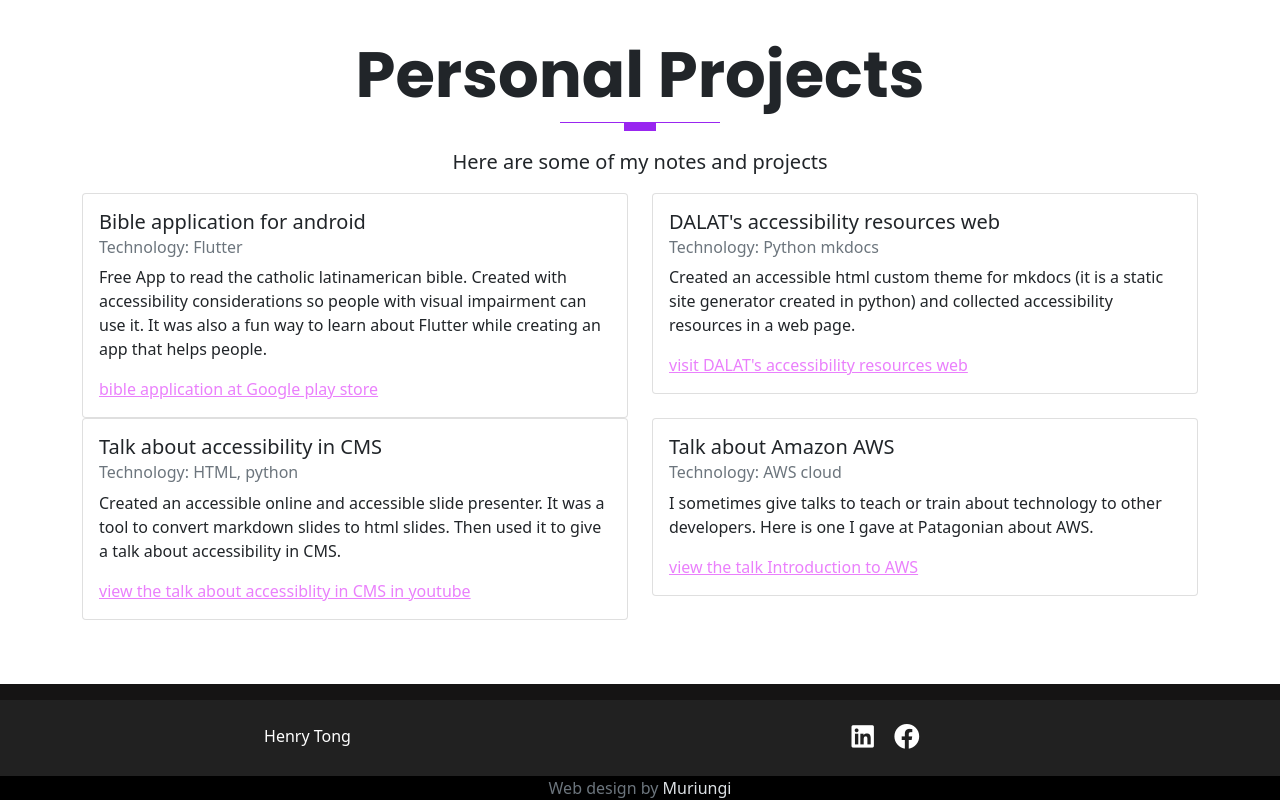
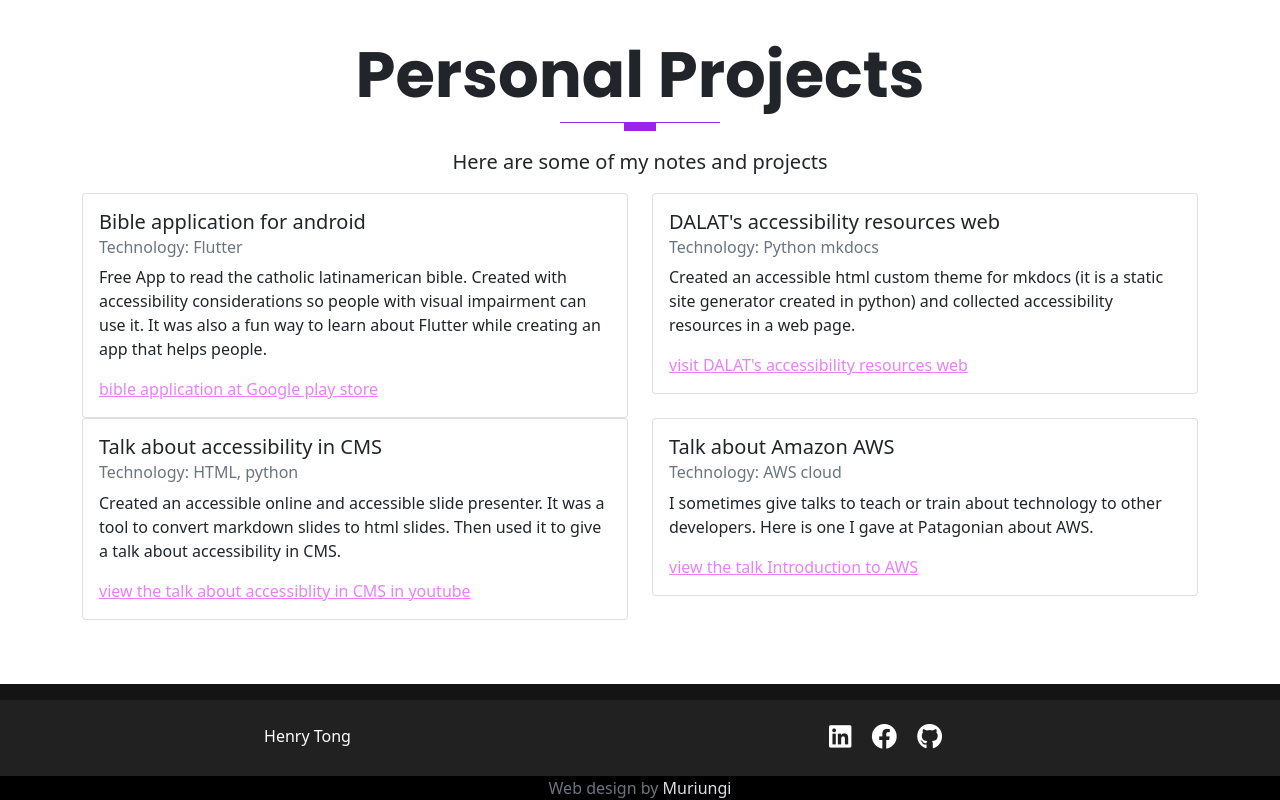
Before and after one commit to henrytongv/henrytongv.github.io, a plain HTML site: page index.html in a window 1280 px wide. Shown: the part 1722-2522 px from the top of the page. Drawn offline with Linux system fonts and the light colour scheme.

Commit message:
update2023

```diff
--- a/index.html
+++ b/index.html
@@ -11,7 +11,7 @@
     <link rel="shortcut icon" href="images/favicon.ico">
 </head>
 <body>
-<!-- //////////////////////////////////////////////////////// ////////////////////////////////
+<!-- ////////////////////////////////////////////////////////////////////////////////////////
                                START SECTION 1 - THE NAVBAR SECTION
 /////////////////////////////////////////////////////////////////////////////////////////////-->
 <nav class="navbar navbar-expand-lg navbar-dark menu shadow fixed-top">
@@ -187,11 +187,11 @@
         <div class="col-lg-7 col-md-6">
           <!--
           <a href="#"><i class="fab fa-twitter"></i></a>
-          <a href="#"><i class="fab fa-github"></i></a>
           <a href="#"><i class="fab fa-instagram"></i></a>
            -->
-           <a href="http://www.linkedin.com/in/henry-tong-05568a126"><i class="fab fa-linkedin"></i></a>
-           <a href="https://www.facebook.com/henry.tong.1232"><i class="fab fa-facebook"></i></a>
+           <a href="http://www.linkedin.com/in/henry-tong-05568a126" target="_blank" aria-label="Visit my LinkedIn page"><i class="fab fa-linkedin"></i></a>
+           <a href="https://www.facebook.com/henry.tong.1232" target="_blank" aria-label="Visit my facebook page"><i class="fab fa-facebook"></i></a>
+           <a href="https://github.com/henrytongv" target="_blank" aria-label="Visit my github page"><i class="fab fa-github"></i></a>
         </div>
       </div>
     </div>
```
